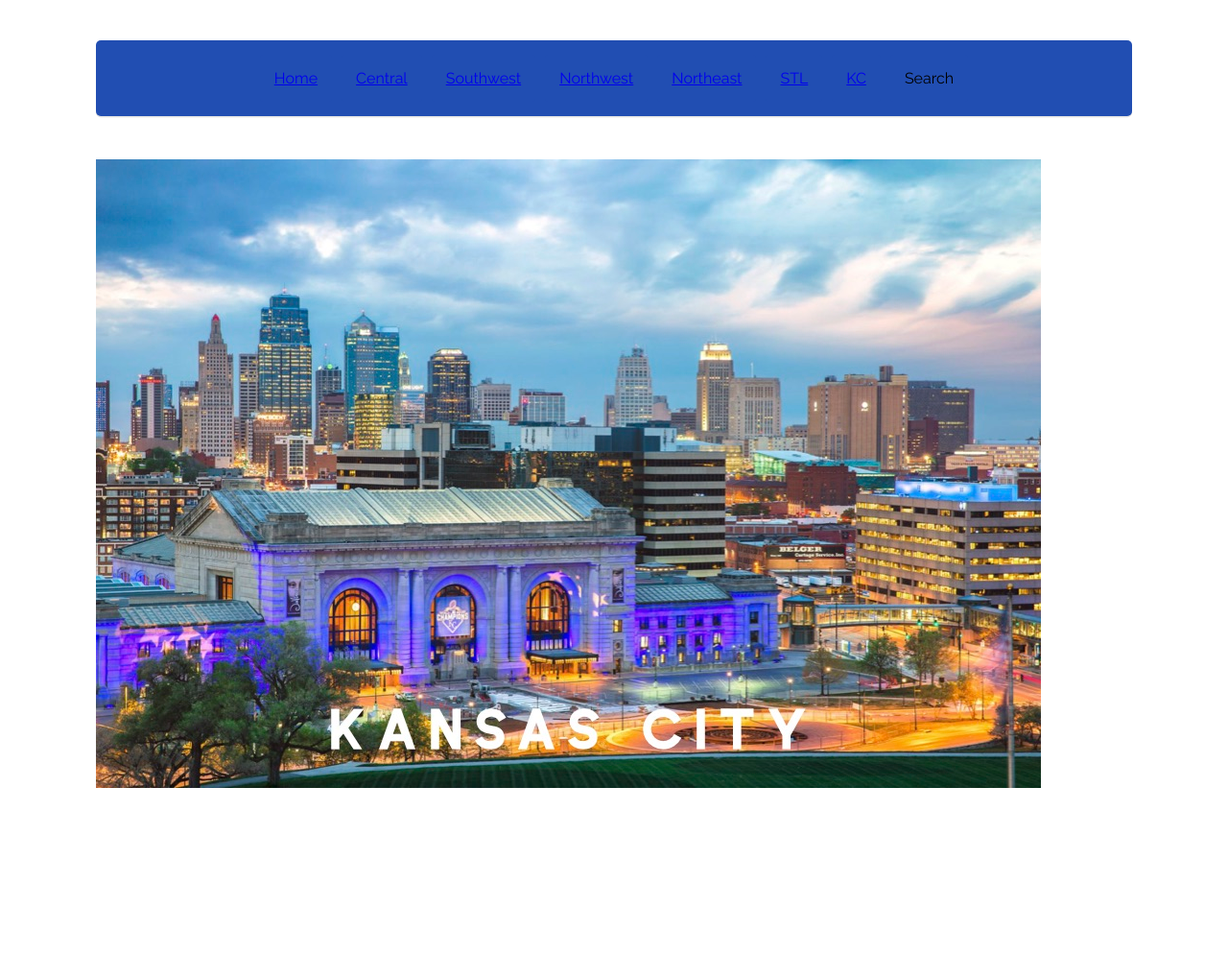
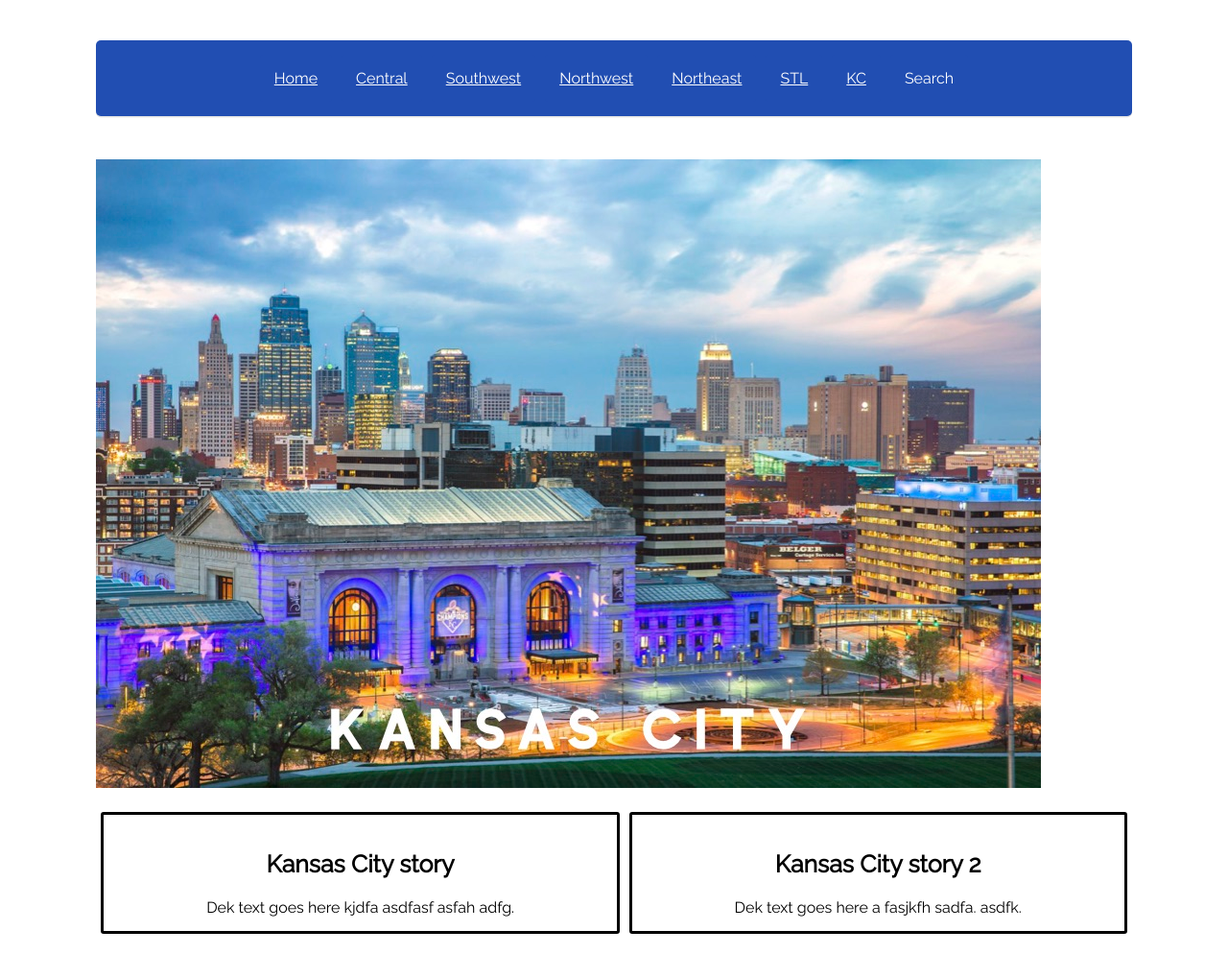
Before and after one commit to J4502-ss20/MOTourism, a plain HTML site: page kc.html in a window 1280 px wide. Shown: the part 61-1055 px from the top of the page at 96% size. Before the commit the page ends 902 px from the top, so only its background shows below. Drawn offline with Linux system fonts and the light colour scheme.

Commit message:
Added sample headline/dek, changed nav color

```diff
--- a/kc.html
+++ b/kc.html
@@ -1,7 +1,7 @@
 <!DOCTYPE html>
 <html>
 <head>
-	<title>MO Tourism</title>
+	<title>Flexbox Layout</title>
 	<link href="https://fonts.googleapis.com/css?family=Raleway&display=swap" rel="stylesheet" type='text/css'>
 	<meta name="viewport" content="width=device-width, initial-scale=1">
 	<link rel="stylesheet" href="style.css">
@@ -30,5 +30,10 @@
 	</div>
 	<!-- close container div -->
 			<p>   <img src="img/kc.jpg"  alt="photo 1"/> </p>
+			<div class="container2">
+				<div class="item2-1 item2"><li><h2>Kansas City story<br/></h3>Dek text goes here kjdfa asdfasf asfah adfg.</h3></H2></li> </div>
+				<div class="item2-2 item2"><li><H2> Kansas City story 2<br/></h3>Dek text goes here a fasjkfh sadfa. asdfk.</h3></H2></li> </div>
+			</div>
+
 </body>
 </html>
--- a/style.css
+++ b/style.css
@@ -1,7 +1,7 @@
 /*styles go here*/
 
 p {
-	color: #FFFFFF;
+	color: #000000;
     font-family: 'Raleway', sans-serif;
 }
 
@@ -12,13 +12,19 @@ h1 {
 #container{
     width: 95%;
     margin: 0 auto;
-		text-decoration-color: white;
 }
-
 
 #nav {
     padding: 0;
 	  list-style-type: none;
+}
+
+a:link {
+  color: white;
+}
+
+a:visited {
+  color: white;
 }
 
 li {
@@ -71,12 +77,13 @@ body {
   	box-shadow: 0 1.5px 0 0 rgba(0,0,0,0.1);
 }
 .item {
-	color: #000;
+	color: #FFFFFF;
 	padding: 15px;
 	margin: 5px;
 	background: #214EB2;
 	border-radius: 3px;
 }
+
 
 @media (min-width: 600px) {
 	.container {
@@ -87,3 +94,53 @@ body {
 
 @media (min-width: 800px) {
 }
+
+H2{
+	text-align:center;
+	font-size: 25px;
+	font-family: 'Raleway', sans-serif;
+}
+
+H3{
+	text-align:center;
+	font-size: 16px;
+	font-family: 'Raleway', sans-serif;
+}
+.container2 {
+	display: flex;
+	flex-direction: row; /*runs LTR along the horizontal axis*/
+	flex-direction: row-reverse; /*reverses row to run RTL along the horizontal axis*/
+	flex-direction: column; /*runs top to bottom along the vertical axis*/
+	flex-direction: column-reverse;/*runs bottom to top along the vertical axis  */
+}
+
+
+.container2 {
+	display: flex;
+	flex-wrap: nowrap;/*The default value*/
+	flex-wrap: wrap;/*Allows items to wrap*/
+	flex-wrap: wrap-reverse;/*wraps items in the reverse order they are in html*/
+}
+
+
+.container2 {
+	display: flex;
+	flex-flow: row nowrap; /*default*/
+	flex-flow: column wrap;/*example*/
+}
+
+.item2 {
+	padding: 15px;
+	margin: 5px;
+	border-style: solid;
+	text-align: center;
+	border-radius: 3px;
+	flex-grow: 1;
+}
+
+@media (min-width: 600px) {
+	.container2 {
+		flex-direction: row;
+		justify-content: center;
+	}
+}
```
Also changed, not shown: central.html (+5 -1 lines), index.html (+1 -1 lines), northeast.html (+5 -1 lines), northwest.html (+5 -1 lines), southwest.html (+5 -1 lines), stl.html (+5 -1 lines).
